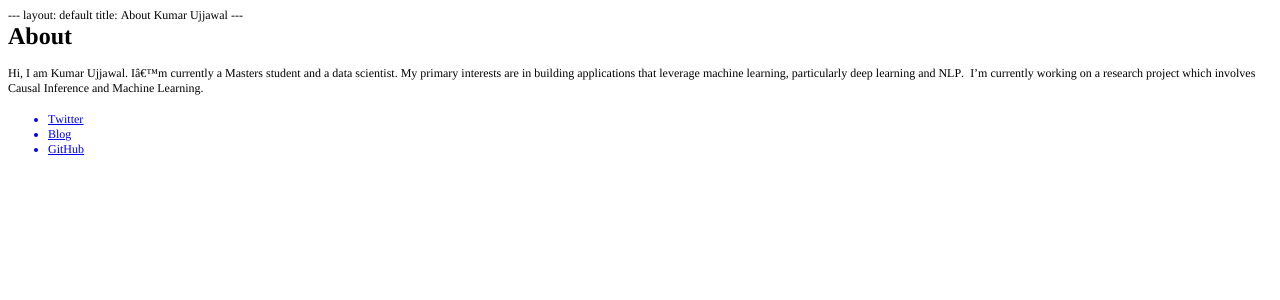
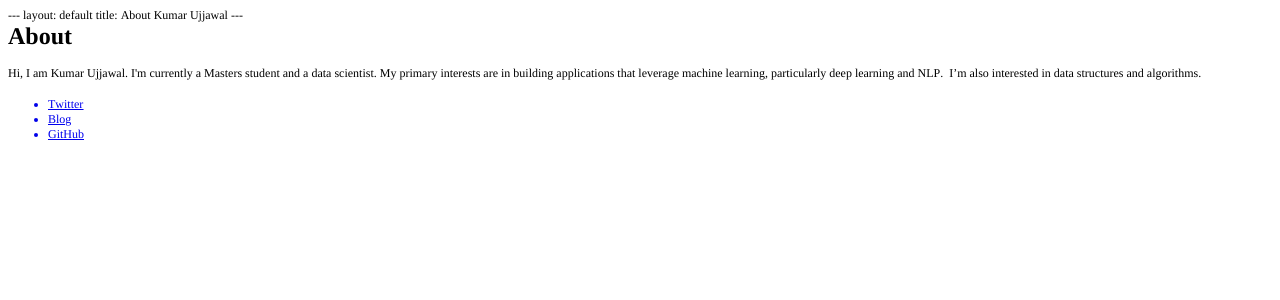
Before and after one commit to kumarUjjawal/kumarUjjawal.github.io, a Jekyll site: the page about/index.html, which Jekyll copies as it is, in a window 1280 px wide. Shown: the top 300 px of the page. Built offline with Jekyll 4.4.1, drawn with Linux system fonts in a browser that asks for light colours.

Commit message:
Update index.html

```diff
--- a/about/index.html
+++ b/about/index.html
@@ -19,7 +19,7 @@
 <body>
 <p class="p1"><span class="s1">--- layout: default title: About Kumar Ujjawal ---</span></p>
 <h1 style="margin: 0.0px 0.0px 16.1px 0.0px; font: 24.0px Times; color: #000000; -webkit-text-stroke: #000000"><span class="s1"><b>About</b></span></h1>
-<p class="p3"><span class="s1">Hi, I am Kumar Ujjawal. Iâ€™m currently a Masters student and a data scientist. My primary interests are in building applications that leverage machine learning, particularly deep learning and NLP.<span class="Apple-converted-space">  </span>I’m currently working on a research project which involves Causal Inference and Machine Learning.</span></p>
+<p class="p3"><span class="s1">Hi, I am Kumar Ujjawal. I'm currently a Masters student and a data scientist. My primary interests are in building applications that leverage machine learning, particularly deep learning and NLP.<span class="Apple-converted-space">  </span>I’m also interested in data structures and algorithms.</span></p>
 <ul class="ul1">
   <li class="li4"><span class="s2"><a href="https://twitter.com/i_amujjawal"><span class="s3">Twitter</span></a></span></li>
   <li class="li4"><span class="s2"><a href="https://iujjawal.blogspot.com/"><span class="s3">Blog</span></a></span></li>
```
